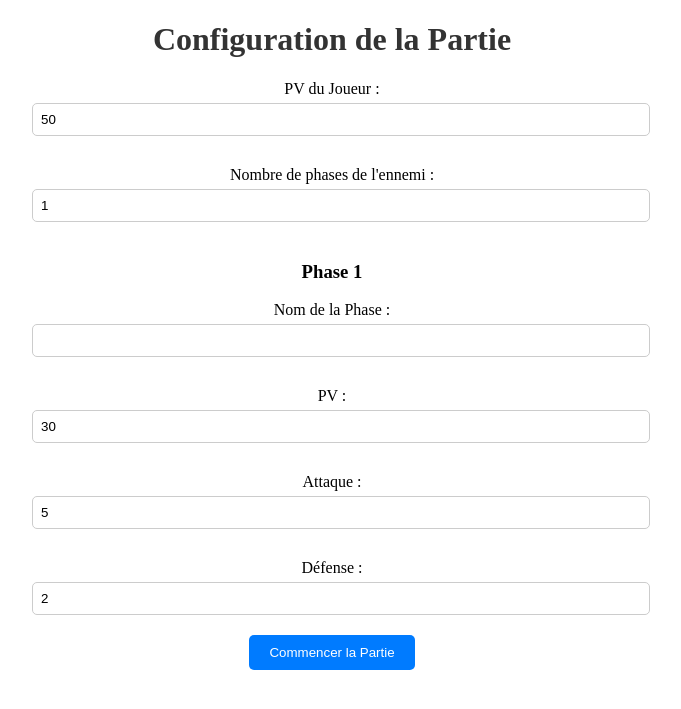
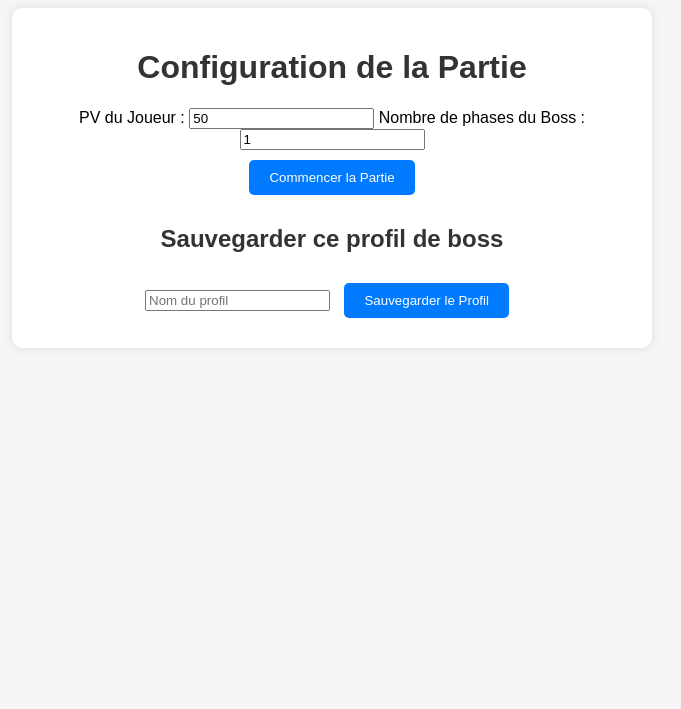
Before and after one commit to Latsfort/Cardgame-pv-, a Flask app: template templates/config.html in a window 1280 px wide. Shown: the top 709 px of the page, without its empty margins (308-989 px from the left). Run offline with Flask 3, Linux system fonts and the light colour scheme; the template is opened without the code that fills it, so the values that code supplies are empty.

Commit message:
ajout de trucs cool

```diff
--- a/app.py
+++ b/app.py
@@ -1,16 +1,35 @@
 from flask import Flask, render_template, request, jsonify
 import os
+import json
 
 app = Flask(__name__)
 
-# Variables globales pour stocker les PV, phases et attaques
+# Stocker les profils de boss sauvegardés
+boss_profiles = {}
+
+# Variables globales pour stocker l'état du jeu
 game_data = {
     'pv_joueur': 50,
-    'phases_ennemi': [
-        {'nom': 'Phase 1', 'pv': 30, 'atk': 5, 'def': 2}
-    ],
-    'phase_actuelle': 0  # Indice de la phase actuelle
+    'phases_ennemi': [],
+    'phase_actuelle': 0,
+    'pv_boss': 0
 }
+
+# Charger les profils depuis un fichier (si souhaité)
+def load_boss_profiles():
+    try:
+        with open('boss_profiles.json', 'r') as f:
+            return json.load(f)
+    except FileNotFoundError:
+        return {}
+
+# Sauvegarder les profils dans un fichier
+def save_boss_profiles():
+    with open('boss_profiles.json', 'w') as f:
+        json.dump(boss_profiles, f)
+
+# Charger les profils au démarrage
+boss_profiles = load_boss_profiles()
 
 @app.route('/')
 def index():
@@ -20,19 +39,28 @@ def index():
 def config():
     if request.method == 'POST':
         try:
-            game_data['pv_joueur'] = int(request.form['pv_joueur'])
-            game_data['phases_ennemi'] = []
-            for i in range(int(request.form['nb_phases'])):
-                game_data['phases_ennemi'].append({
-                    'nom': request.form[f'nom_phase_{i}'],
+            pv_joueur = int(request.form['pv_joueur'])
+            game_data['pv_joueur'] = pv_joueur
+
+            # Récupérer les phases de l'ennemi
+            phases = []
+            for i in range(1, int(request.form['nbr_phases']) + 1):
+                phases.append({
                     'pv': int(request.form[f'pv_phase_{i}']),
                     'atk': int(request.form[f'atk_phase_{i}']),
-                    'def': int(request.form[f'def_phase_{i}'])
+                    'def': int(request.form[f'def_phase_{i}']),
+                    'nom': request.form[f'nom_phase_{i}']
                 })
-            return render_template('game.html', data=game_data)
+
+            game_data['phases_ennemi'] = phases
+            game_data['phase_actuelle'] = 0
+            game_data['pv_boss'] = phases[0]['pv']
+
+            return render_template('game.html', game_data=game_data)
         except ValueError:
-            error = "Veuillez entrer des valeurs numériques valides."
+            error = "Veuillez entrer des valeurs valides."
             return render_template('config.html', error=error)
+
     return render_template('config.html')
 
 @app.route('/enlever', methods=['POST'])
@@ -40,32 +68,70 @@ def enlever():
     data = request.get_json()
     cible = data.get('cible')
     kii = int(data.get('kii'))
+    atk = int(data.get('atk')) if 'atk' in data else 0
+    def_cible = int(data.get('def')) if 'def' in data else 0
+    ultime = data.get('ultime', False)
 
     if cible == 'boss':
-        attaque = int(data.get('atk')) if not data.get('ultime') else 1  # Multiplier par 1 pour l'attaque ultime
-        defense = game_data['phases_ennemi'][game_data['phase_actuelle']]['def']
-        degats = max((kii * attaque) // defense, 0)
-        game_data['phases_ennemi'][game_data['phase_actuelle']]['pv'] = max(
-            game_data['phases_ennemi'][game_data['phase_actuelle']]['pv'] - degats, 0)
-        # Si le boss atteint 0 PV, passer à la phase suivante
-        if game_data['phases_ennemi'][game_data['phase_actuelle']]['pv'] <= 0:
-            if game_data['phase_actuelle'] < len(game_data['phases_ennemi']) - 1:
-                game_data['phase_actuelle'] += 1
+        if not ultime:
+            dmg = (kii * atk) // game_data['phases_ennemi'][game_data['phase_actuelle']]['def']
+        else:
+            dmg = kii // game_data['phases_ennemi'][game_data['phase_actuelle']]['def']
+
+        game_data['pv_boss'] = max(game_data['pv_boss'] - dmg, 0)
+
+        # Passer à la phase suivante si PV du boss à 0
+        if game_data['pv_boss'] <= 0 and game_data['phase_actuelle'] < len(game_data['phases_ennemi']) - 1:
+            game_data['phase_actuelle'] += 1
+            game_data['pv_boss'] = game_data['phases_ennemi'][game_data['phase_actuelle']]['pv']
+        elif game_data['pv_boss'] <= 0:
+            return jsonify({'gagne': True, 'message': 'Vous avez vaincu le boss !'})
+
     elif cible == 'joueur':
-        attaque = game_data['phases_ennemi'][game_data['phase_actuelle']]['atk']
-        defense = int(data.get('def'))
-        degats = max((kii * attaque) // defense, 0)
-        game_data['pv_joueur'] = max(game_data['pv_joueur'] - degats, 0)
+        if not ultime:
+            dmg = (kii * atk) // def_cible
+        else:
+            dmg = kii // def_cible
+
+        game_data['pv_joueur'] = max(game_data['pv_joueur'] - dmg, 0)
+
+        if game_data['pv_joueur'] <= 0:
+            return jsonify({'gagne': False, 'message': 'Le joueur a été vaincu.'})
 
     return jsonify(game_data)
 
 @app.route('/reset', methods=['POST'])
 def reset():
     game_data['pv_joueur'] = 50
-    for phase in game_data['phases_ennemi']:
-        phase['pv'] = 30  # Réinitialiser les PV des phases (par exemple)
     game_data['phase_actuelle'] = 0
+    game_data['pv_boss'] = game_data['phases_ennemi'][0]['pv']
     return jsonify(game_data)
+
+@app.route('/save_boss_profile', methods=['POST'])
+def save_boss_profile():
+    profile_name = request.form['profile_name']
+    nbr_phases = int(request.form['nbr_phases'])
+
+    phases = []
+    for i in range(1, nbr_phases + 1):
+        phases.append({
+            'pv': int(request.form[f'pv_phase_{i}']),
+            'atk': int(request.form[f'atk_phase_{i}']),
+            'def': int(request.form[f'def_phase_{i}']),
+            'nom': request.form[f'nom_phase_{i}']
+        })
+
+    boss_profiles[profile_name] = phases
+    save_boss_profiles()
+
+    return jsonify(success=True)
+
+@app.route('/load_boss_profile/<profile_name>', methods=['GET'])
+def load_boss_profile(profile_name):
+    if profile_name in boss_profiles:
+        return jsonify(boss_profiles[profile_name])
+    else:
+        return jsonify(error="Profil introuvable"), 404
 
 if __name__ == "__main__":
     app.run(host="0.0.0.0", port=int(os.environ.get("PORT", 5000)))
--- a/statics/style.css
+++ b/statics/style.css
@@ -1,18 +1,27 @@
-.container {
+body {
+    font-family: Arial, sans-serif;
+    background-color: #f5f5f5;
     text-align: center;
-    margin: 0 auto;
-    max-width: 600px;
 }
 
-h1 {
-    font-size: 2em;
+.container {
+    max-width: 600px;
+    margin: 0 auto;
+    background-color: #fff;
+    padding: 20px;
+    border-radius: 10px;
+    box-shadow: 0px 0px 10px rgba(0, 0, 0, 0.1);
+}
+
+h1, h2 {
     color: #333;
 }
 
 button {
+    margin: 10px;
+    padding: 10px 20px;
     background-color: #007BFF;
     color: white;
-    padding: 10px 20px;
     border: none;
     border-radius: 5px;
     cursor: pointer;
@@ -21,20 +30,3 @@ button {
 button:hover {
     background-color: #0056b3;
 }
-
-label {
-    display: block;
-    margin: 10px 0 5px;
-}
-
-input {
-    padding: 8px;
-    width: 100%;
-    margin-bottom: 20px;
-    border-radius: 5px;
-    border: 1px solid #ccc;
-}
-
-#error {
-    color: red;
-}
--- a/templates/config.html
+++ b/templates/config.html
@@ -3,51 +3,51 @@
 <head>
     <meta charset="UTF-8">
     <meta name="viewport" content="width=device-width, initial-scale=1.0">
-    <title>Configuration de la Partie</title>
+    <title>Configuration des PV</title>
     <link rel="stylesheet" href="/static/style.css">
 </head>
 <body>
     <div class="container">
         <h1>Configuration de la Partie</h1>
-        <form method="POST">
+        <form method="POST" action="/config">
             <label for="pv_joueur">PV du Joueur :</label>
             <input type="number" id="pv_joueur" name="pv_joueur" value="50" min="1" required>
 
-            <label for="nb_phases">Nombre de phases de l'ennemi :</label>
-            <input type="number" id="nb_phases" name="nb_phases" value="1" min="1" max="5" required>
+            <label for="nbr_phases">Nombre de phases du Boss :</label>
+            <input type="number" id="nbr_phases" name="nbr_phases" value="1" min="1" required>
 
-            <div id="phases_container"></div>
+            <div id="phases-container"></div>
 
             <button type="submit">Commencer la Partie</button>
         </form>
 
+        <!-- Sauvegarder le profil -->
+        <h2>Sauvegarder ce profil de boss</h2>
+        <form method="POST" action="/save_boss_profile">
+            <input type="text" name="profile_name" placeholder="Nom du profil" required>
+            <button type="submit">Sauvegarder le Profil</button>
+        </form>
+
         <script>
-            const nbPhasesInput = document.getElementById('nb_phases');
-            const phasesContainer = document.getElementById('phases_container');
+            document.getElementById('nbr_phases').addEventListener('input', function() {
+                const nbrPhases = parseInt(this.value);
+                const phasesContainer = document.getElementById('phases-container');
+                phasesContainer.innerHTML = '';
 
-            function updatePhases() {
-                phasesContainer.innerHTML = '';
-                const nbPhases = parseInt(nbPhasesInput.value);
-                for (let i = 0; i < nbPhases; i++) {
+                for (let i = 1; i <= nbrPhases; i++) {
                     phasesContainer.innerHTML += `
-                        <h3>Phase ${i + 1}</h3>
-                        <label for="nom_phase_${i}">Nom de la Phase :</label>
-                        <input type="text" id="nom_phase_${i}" name="nom_phase_${i}" required>
-
+                        <h3>Phase ${i}</h3>
                         <label for="pv_phase_${i}">PV :</label>
-                        <input type="number" id="pv_phase_${i}" name="pv_phase_${i}" value="30" required>
-
-                        <label for="atk_phase_${i}">Attaque :</label>
-                        <input type="number" id="atk_phase_${i}" name="atk_phase_${i}" value="5" required>
-
-                        <label for="def_phase_${i}">Défense :</label>
-                        <input type="number" id="def_phase_${i}" name="def_phase_${i}" value="2" required>
+                        <input type="number" id="pv_phase_${i}" name="pv_phase_${i}" value="50" min="1" required><br>
+                        <label for="atk_phase_${i}">ATK :</label>
+                        <input type="number" id="atk_phase_${i}" name="atk_phase_${i}" value="10" min="1" required><br>
+                        <label for="def_phase_${i}">DEF :</label>
+                        <input type="number" id="def_phase_${i}" name="def_phase_${i}" value="5" min="1" required><br>
+                        <label for="nom_phase_${i}">Nom :</label>
+                        <input type="text" id="nom_phase_${i}" name="nom_phase_${i}" value="Phase ${i}" required><br>
                     `;
                 }
-            }
-
-            nbPhasesInput.addEventListener('input', updatePhases);
-            updatePhases();
+            });
         </script>
     </div>
 </body>
```
Also changed, not shown: templates/game.html (+23 -50 lines), templates/index.html (+33 -1 lines).
